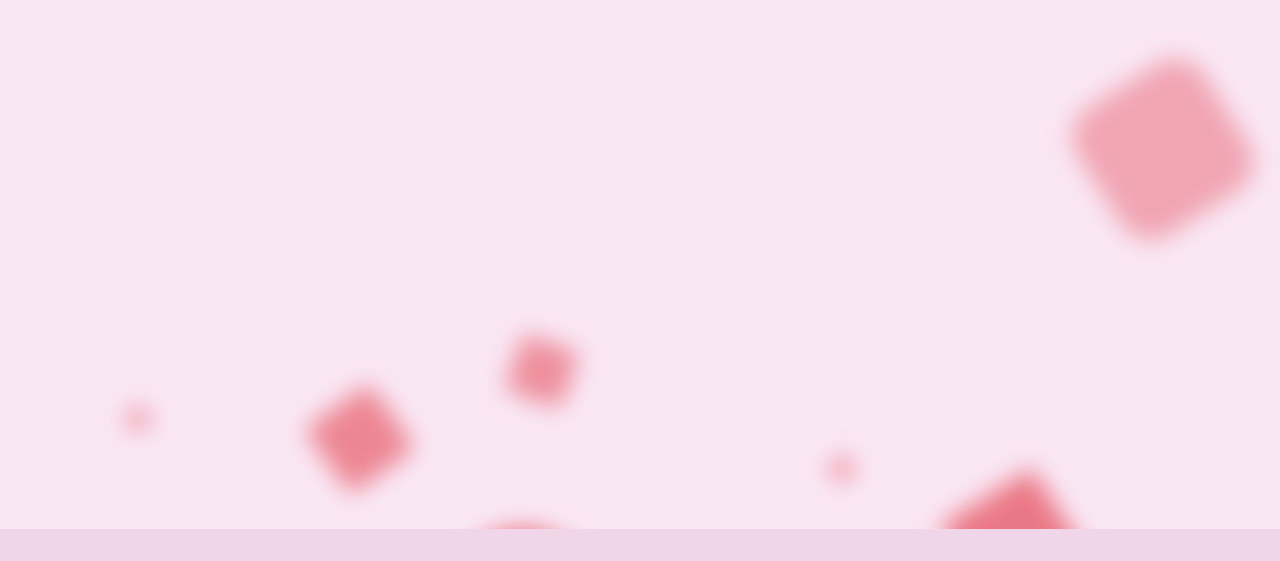
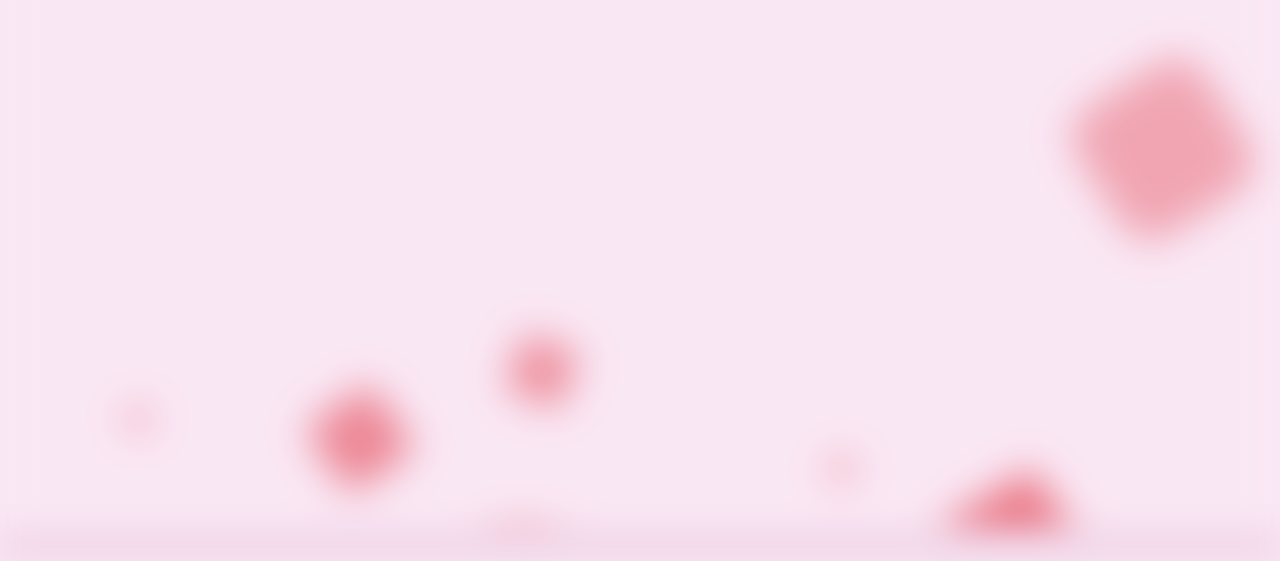
Before and after one commit to Kambing-tersesat/Rawwwr, a plain HTML site: page index.html in a window 1280 px wide. Shown: the part 239-800 px from the top of the page. Drawn offline with Linux system fonts and the light colour scheme.

Commit message:
Add files via upload

```diff
--- a/index.html
+++ b/index.html
@@ -14,7 +14,7 @@
     <!--A reminder for you to keep yourself from being lonely-->
   </head>
   <body class="bg-transparent">
-    <div class="area bg-neutral-content h-4">
+    <div class="area bg-neutral-content filter blur-lg h-4">
       <ul class="circles bg-base-100">
         <li class="bg-primary filter blur-md rounded-full"></li>
         <li class="bg-primary filter blur-md"></li>
```
